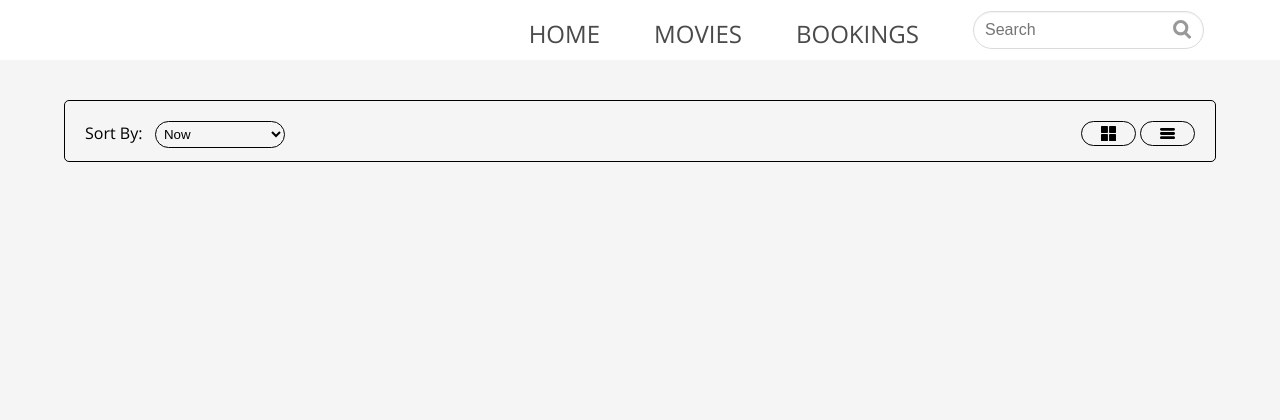
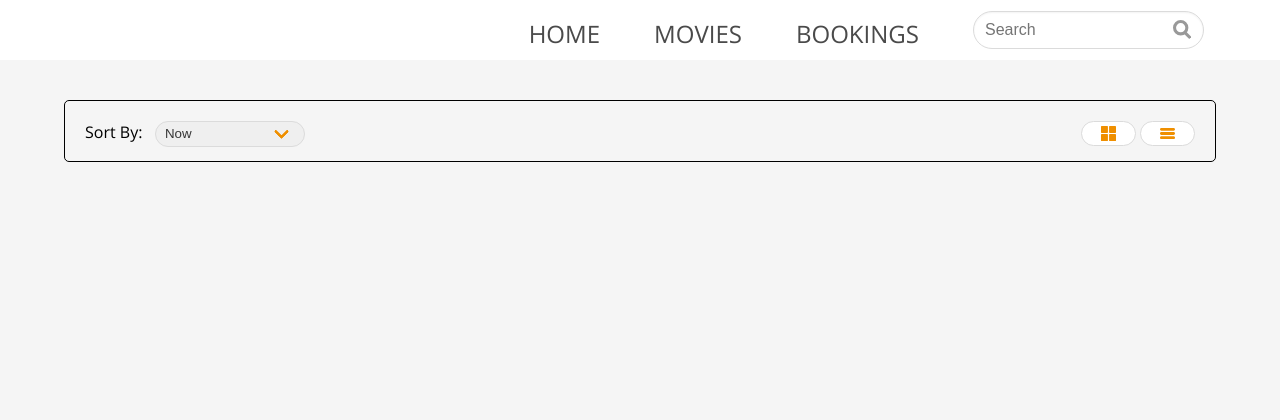
Before and after one commit to soraino/IM4717-HiewTangTheatre, a PHP site: page /moviesView.php?Sort=Now in a window 1280 px wide. Shown: the top 420 px of the page. Run offline with PHP 8.4, Linux system fonts and the light colour scheme; data that the repository does not hold is empty.

Commit message:
Edited movieView and movieDetail

```diff
--- a/css/moviesView.css
+++ b/css/moviesView.css
@@ -8,12 +8,73 @@
     border-radius: 5px;
 }
 
-#sorter select {
+/* #sorter select {
     width: 130px;
     padding: 4px;
     border-radius: 20px;
-    border-color: black;
-    background-color: transparent;
+    border-color: #dbdbdb;
+    background-color: #fff;
+    color: #363636;
+}
+
+#sorter select:hover {
+    border-color: #b5b5b5;
+} */
+
+.select_box {
+    display: inline-block;
+    width: 150px;
+    position: relative;
+    vertical-align: top;
+}
+
+.select_box select:hover {
+    border-color: #b5b5b5;
+}
+
+.select_box:hover::after {
+    border-color: #000;
+}
+
+.select_box:after {
+    right: 1.125em;
+    z-index: 4;
+    border: 3px solid #ef8f00;
+    border-radius: 2px;
+    border-right: 0;
+    border-top: 0;
+    content: " ";
+    display: block;
+    height: 0.5em;
+    margin-top: -0.4375em;
+    pointer-events: none;
+    position: absolute;
+    top: 47%;
+    transform: rotate(-45deg);
+    transform-origin: center;
+    width: 0.5em;
+    box-sizing: content-box;
+}
+.select_box select {
+    padding-right: 2.5em;
+    cursor: pointer;
+    display: block;
+    width: 150px;
+    outline: 0;
+    color: #363636;
+    -moz-appearance: none;
+    -webkit-appearance: none;
+    align-items: center;
+    border: 1px solid #dbdbdb;
+    border-radius: 290486px;
+    box-shadow: none;
+    display: inline-flex;
+    justify-content: flex-start;
+    padding-bottom: calc(0.4em - 1px);
+    padding-left: calc(0.75em - 1px);
+    padding-top: calc(0.4em - 1px);
+    position: relative;
+    margin: 0;
 }
 
 #sorter option {
@@ -34,9 +95,14 @@
     width: 55px;
     height: 25px;
     padding: 4px;
-    background-color: transparent;
+    background-color: #fff;
     border-radius: 20px;
-    border: solid 1px #000;
+    border: solid 1px #dbdbdb;
+}
+
+.gridView-btn:hover,
+.listView-btn:hover {
+    border-color: #b5b5b5;
 }
 
 .gridView-btn img,
@@ -45,42 +111,36 @@
     height: 15px;
 }
 
+svg path {
+    fill: #ef8f00 !important;
+}
+
 #movieView {
     margin: 30px;
 }
-
-/* .column {
-    float: left;
-    width: 80px;
-    padding: 10px;
-    border: solid 1px chocolate;
-}
-
-.row {
-    content: "";
-    display: table;
-    clear: both;
-} */
 
 .row {
     padding: 20px 0;
 }
 
-/* .row .listView-detail {
-    margin: 0 50px;
-} */
-
 h3 {
     margin-top: 0px;
 }
 
+.listView-detail div {
+    margin-top: 120px;
+}
+
 .listView-detail p {
     font-size: 14px;
+    line-height: 30px;
 }
 
 .listView-detail span {
+    font-size: 14px;
     display: flex;
     align-items: center;
+    height: 40px;
 }
 
 hr {
--- a/moviesView.php
+++ b/moviesView.php
@@ -71,6 +71,7 @@ if (isset($_GET['Sort'])) {
     <main class="container">
         <div id="sorter">
             <label>Sort By: </label> &nbsp;
+            <div class="select_box">
                 <select id="Sort" name="Sort" onChange="doReload(this.value)">
                     <?php
                     if (isset($_GET['Sort']) && $_GET['Sort'] != "") {
@@ -91,6 +92,7 @@ if (isset($_GET['Sort'])) {
                     }
                     ?>
                 </select>
+            </div>
             <div id="sorter_btn">
                 <a href="moviesView.php?Sort=<?php echo $_GET['Sort']; ?>&View=grid">
                     <button class="gridView-btn">
@@ -128,27 +130,30 @@ if (isset($_GET['Sort'])) {
                     <?php
                 } else if ($_GET['View'] == "list") {
                     for ($counter = 0; $counter < $numRows; $counter++) { ?>
-                        <div class="row is-wrap">
                         <?php
                         while ($movieList = $result->fetch_assoc()) { ?>
+                            <div class="row is-wrap">
+                                <div class="col size-2">
                                     <a href="movieDetails.php?movie=<?php echo $movieList['Name']; ?>">
-                                    <div class="col size-2"><img src="assets/movie/poster/<?php echo $movieList['PhotoUrl']; ?>.jpg" alt="" width="230" height="330" />
+                                        <img src="assets/movie/poster/<?php echo $movieList['PhotoUrl']; ?>.jpg" alt="" width="230" height="330" />
+                                    </a>
                                 </div>
-                                </a>
-                                <div class="listView-detail col size-10">
+                                <div class="listView-detail col size-8">
                                     <h3><?php echo $movieList['Name']; ?></h3>
-                                    <p><?php echo $movieList['Duration']; ?></p>
+                                    <p><?php echo $movieList['Duration']; ?> Mins</p>
                                     <p><?php echo $movieList['Genre']; ?></p>
                                     <p>Release Date: <?php echo date("F j, Y", strtotime($movieList['ReleaseDate']))  ?></p>
-
+                                    <div>
                                         <hr />
-                                    <span class="float-left">Watch Trailer</span>
-                                    <span class="float-right"><img src="assets/ticket.svg" alt="ticker" width="30px" height="30px" />&nbsp; Book Ticket</span>
+                                        <span class="float-left"><img src="assets/play.svg" alt="ticket" width="20px" height="20px" />&nbsp; Watch Trailer</span>
+                                        <span class="float-right"><img src="assets/movie-tickets.svg" alt="ticket" width="32px" height="32px" />&nbsp; Book Ticket</span>
                                         <hr />
+                                    </div>
+                                </div>
                             </div>
                         <?php
                         } ?>
-                        </div>
+                        <!-- End of while lopp -->
                     <?php
                     } ?>
                 <?php
```
Also changed, not shown: css/main.css (+4 -5 lines), css/movieDetails.css (+33 -5 lines), movieDetails.php (+39 -11 lines), assets/grid.svg, assets/list.svg, assets/movie-tickets.svg (added), assets/play.svg (added). Lines whose indentation alone changed are shown as unchanged.
